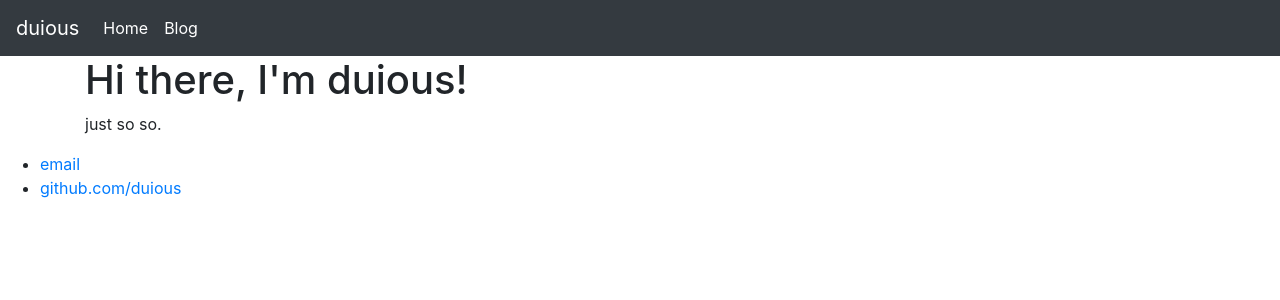
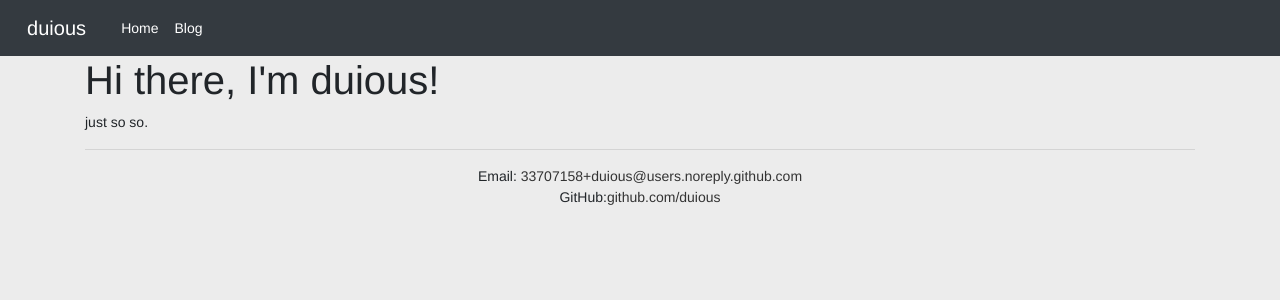
Before and after one commit to duious/duious.github.io, a Jekyll site: the page built from index.html, in a window 1280 px wide. Shown: the top 300 px of the page. Built offline with Jekyll 4.4.1, drawn with Linux system fonts in a browser that asks for light colours; nearby versions of some CDN libraries.

Commit message:
update html

```diff
--- a/_layouts/default.html
+++ b/_layouts/default.html
@@ -1,17 +1,18 @@
 <!DOCTYPE html>
-<html lang="zh-CN">
+<html lang="ZH-cn">
 <head>
     <title>{{ page.title }}</title>
+    <meta charset="UTF-8">
     <meta name="viewport" content="width=device-width, initial-scale=1, shrink-to-fit=no">
-    <link rel="stylesheet" type="text/css" href="/css/main.css">
     <link rel="stylesheet" href="https://cdn.bootcss.com/bootstrap/4.0.0/css/bootstrap.min.css"
           integrity="sha384-Gn5384xqQ1aoWXA+058RXPxPg6fy4IWvTNh0E263XmFcJlSAwiGgFAW/dAiS6JXm" crossorigin="anonymous">
+    <link rel="stylesheet" type="text/css" href="/css/main.css">
 </head>
 <body>
 <nav class="navbar navbar-expand-lg navbar-dark bg-dark">
     <a class="navbar-brand " href="http://www.duious.com/" title="前往duious个人主页">
         <span style="vertical-align: inherit;color:#fff">
-            <span style="vertical-align: inherit;">duious</span>
+            <span style="vertical-align: inherit;">&nbsp;&nbsp;duious&nbsp;&nbsp;</span>
         </span>
     </a>
     <button class="navbar-toggler" type="button" data-toggle="collapse" data-target="#navbarSupportedContent"
@@ -54,11 +55,17 @@
 <div class="container">
     {{content}}
 </div>
-<footer>
-    <ul>
-        <li><a href="mailto: @gmail.com">email</a></li>
-        <li><a href="https://github.com/duious" target="_blank">github.com/duious</a></li>
-    </ul>
+<footer class="footer ">
+    <div class="container">
+        <hr>
+        <div class="text-center">
+            <ul class="list-inline">
+                <li>Email: <a href="mailto: 33707158+duious@users.noreply.github.com"
+                >33707158+duious@users.noreply.github.com</a></li>
+                <li>GitHub:<a href="https://github.com/duious" target="_blank">github.com/duious</a></li>
+            </ul>
+        </div>
+    </div>
 </footer>
 <script src="https://cdn.bootcss.com/jquery/3.2.1/jquery.slim.min.js"
         integrity="sha384-KJ3o2DKtIkvYIK3UENzmM7KCkRr/rE9/Qpg6aAZGJwFDMVNA/GpGFF93hXpG5KkN"
--- a/css/main.css
+++ b/css/main.css
@@ -1,3 +1,20 @@
+body {
+    margin: auto;
+    width: 100%;
+    min-height: 600px;
+    min-width: 1280px;
+    background-color: #ececec;
+    font-family: FontAwesome, "Helvetica Neue", Helvetica, "PingFang SC", "Hiragino Sans GB", "Microsoft YaHei", Arial, SimSun, sans-serif;
+    font-size: 14px;
+    position: absolute;
+    display: block;
+}
+
+a, a:hover, a:visited {
+    text-decoration: none;
+    color: #333;
+}
+
 .selector-for-some-widget {
     box-sizing: content-box;
 }
```
